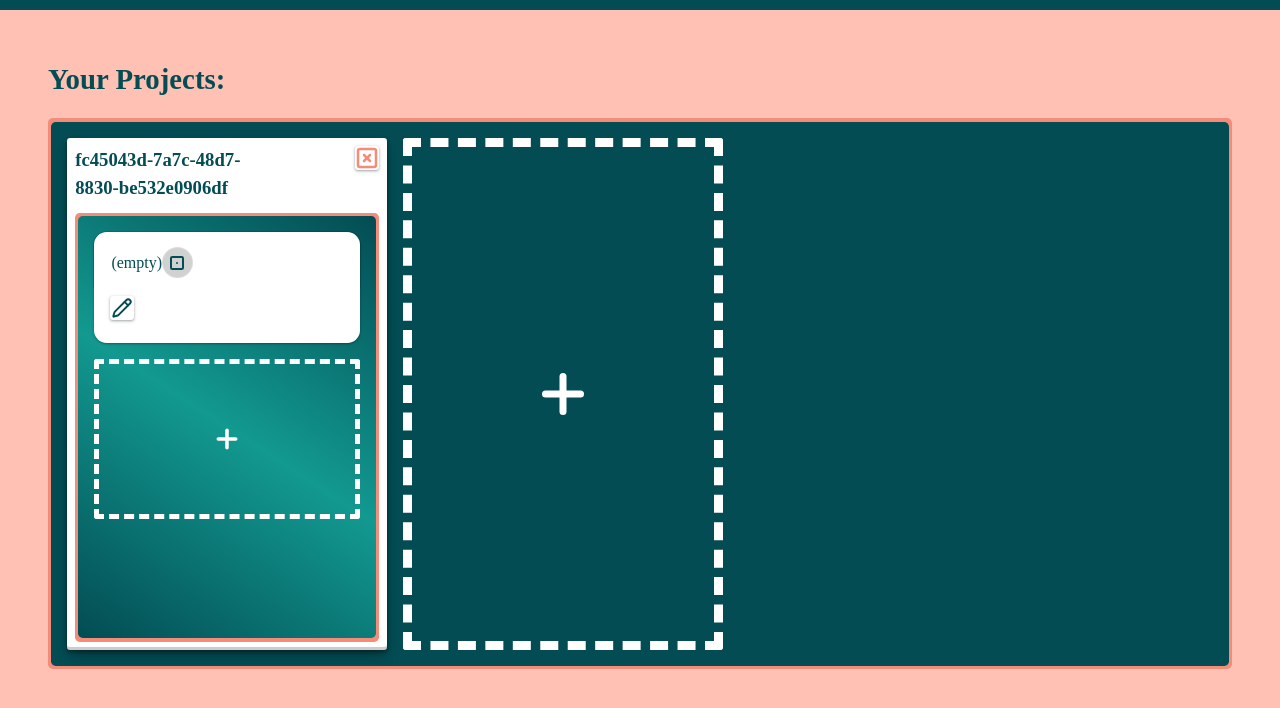
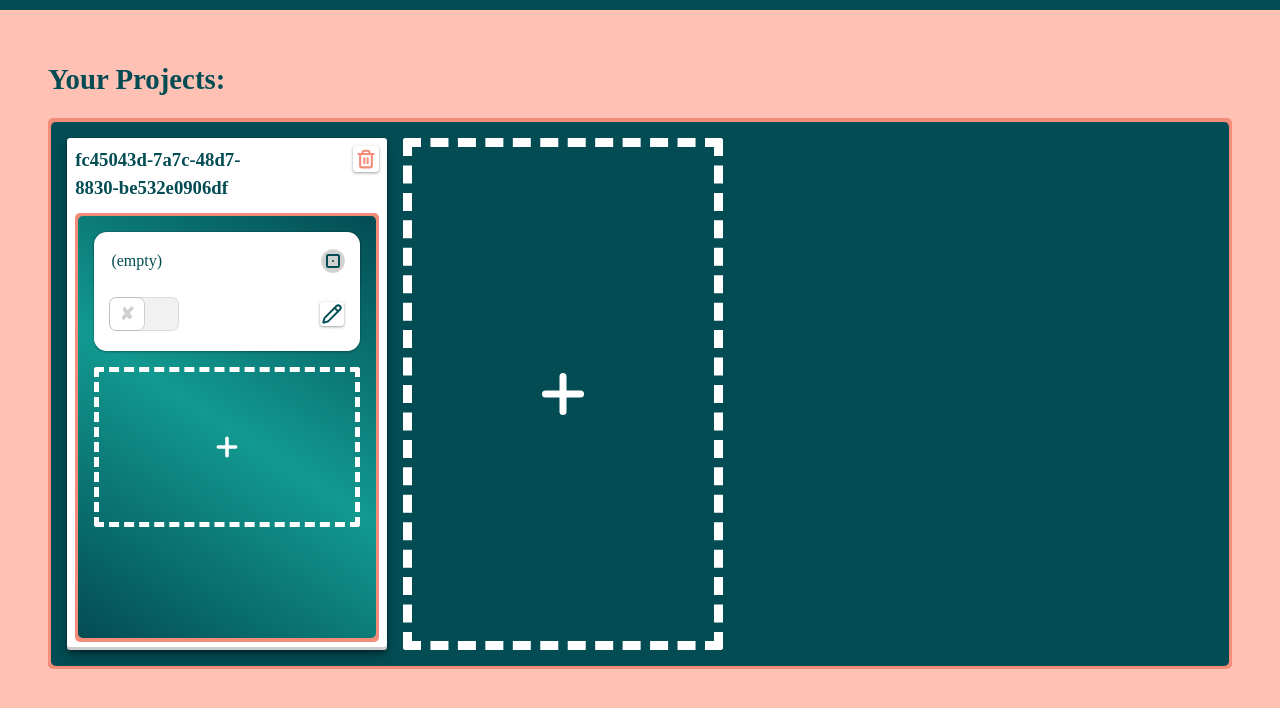
Before and after one commit to lucaspasseri/odin-todo-list, a website built with webpack: page src/template.html in a window 1280 px wide. Shown: the part 102-810 px from the top of the page. Built offline with nearby package versions, Linux system fonts and the light colour scheme.

Commit message:
Improve layout and style from TODO component

```diff
--- a/src/component/closeButton.js
+++ b/src/component/closeButton.js
@@ -1,13 +1,19 @@
 import render from "./projectList";
-import { createElement, XSquare } from "lucide";
+import { createElement, Trash } from "lucide";
 import * as styles from "../style/closeButton.module.css";
 
-export default function renderCloseButton(list, targetId) {
+export default function renderCloseButton(list, targetId, variant = "top") {
 	const closeButton = document.createElement("button");
 	closeButton.className = styles.button;
 
-	const icon = createElement(XSquare, {
+	if (variant === "bottom") {
+		closeButton.classList.add(styles.bottom);
+	}
+
+	const icon = createElement(Trash, {
 		"stroke-width": 2.5,
+		width: 20,
+		height: 20,
 	});
 
 	closeButton.appendChild(icon);
@@ -19,11 +25,3 @@ export default function renderCloseButton(list, targetId) {
 
 	return closeButton;
 }
-
-// const icon = createElement(Menu, {
-// 	class: ["my-custom-class", "icon"],
-// 	"stroke-width": 3,
-// 	stroke: "red",
-// 	width: 80,
-// 	height: 80,
-// });
--- a/src/component/todo.js
+++ b/src/component/todo.js
@@ -63,13 +63,7 @@ function createBody(project, todo) {
 		todo.description = e.target.value;
 	});
 
-	// const doneButton = renderDoneButton(todo);
-
-	// const priorityIndicator = createPriorityIndicator(todo.priority);
-
-	// const urgencyIndicator = createUrgencyIndicator(todo.urgency);
-
-	const deleteButton = renderCloseButton(project, todo.id);
+	const deleteButton = renderCloseButton(project, todo.id, "bottom");
 
 	const deadlineDatePicker = document.createElement("input");
 	deadlineDatePicker.id = `deadline-${todo.id}`;
@@ -159,7 +153,10 @@ function createFooter(todo) {
 	const container = document.createElement("div");
 	container.className = styles.footer;
 	const editButton = createEditButton(todo);
-	container.appendChild(editButton);
+
+	const doneButton = renderDoneButton(todo);
+
+	container.append(doneButton, editButton);
 	return container;
 }
 
--- a/src/style/closeButton.module.css
+++ b/src/style/closeButton.module.css
@@ -1,6 +1,6 @@
 .button {
 	border: 0;
-	padding: 0;
+	padding: 0.2em;
 	position: absolute;
 	top: 0.5em;
 	right: 0.5em;
@@ -9,3 +9,9 @@
 	box-shadow: var(--button-shadow);
 	border-radius: 0.2em;
 }
+
+.bottom {
+	top: unset;
+	bottom: 1.2em;
+	right: 0.5em;
+}
--- a/src/style/newTodo.module.css
+++ b/src/style/newTodo.module.css
@@ -6,6 +6,7 @@
 	display: flex;
 	align-items: center;
 	box-shadow: var(--basic-shadow);
+	justify-content: space-between;
 
 	p {
 		border: 1px solid transparent;
@@ -25,10 +26,20 @@
 	position: relative;
 
 	div {
-		padding: 0.4em;
-		border: 1px solid red;
+		padding: 0.6em 0.4em;
 		display: flex;
 		flex-direction: column;
+		gap: 1em;
+	}
+
+	input {
+		border: 1px solid var(--theme-green-2);
+		color: var(--theme-green-2);
+	}
+	label {
+		display: flex;
+		align-items: center;
+		gap: 0.4em;
 	}
 }
 
@@ -37,6 +48,9 @@
 	padding: 0.6em 1em 1em;
 	border-bottom-left-radius: 0.8em;
 	border-bottom-right-radius: 0.8em;
+	display: flex;
+	justify-content: space-between;
+	align-items: center;
 
 	button {
 		border-radius: 0.2em;
--- a/src/style/priorityIndicator.module.css
+++ b/src/style/priorityIndicator.module.css
@@ -1,6 +1,6 @@
 .container {
 	span {
-		padding: 0.4em;
+		padding: 0.2em;
 		border-radius: 100%;
 		display: flex;
 		width: fit-content;
```
